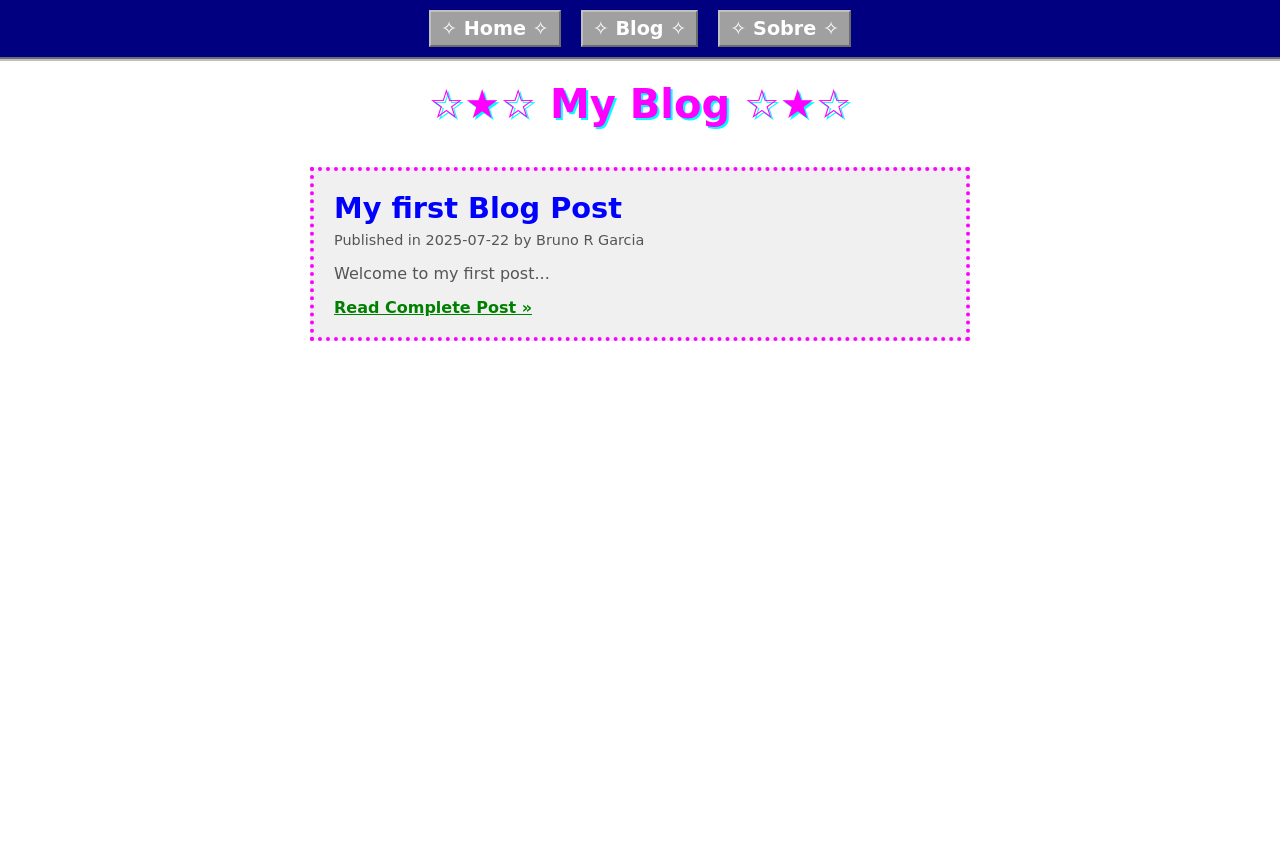
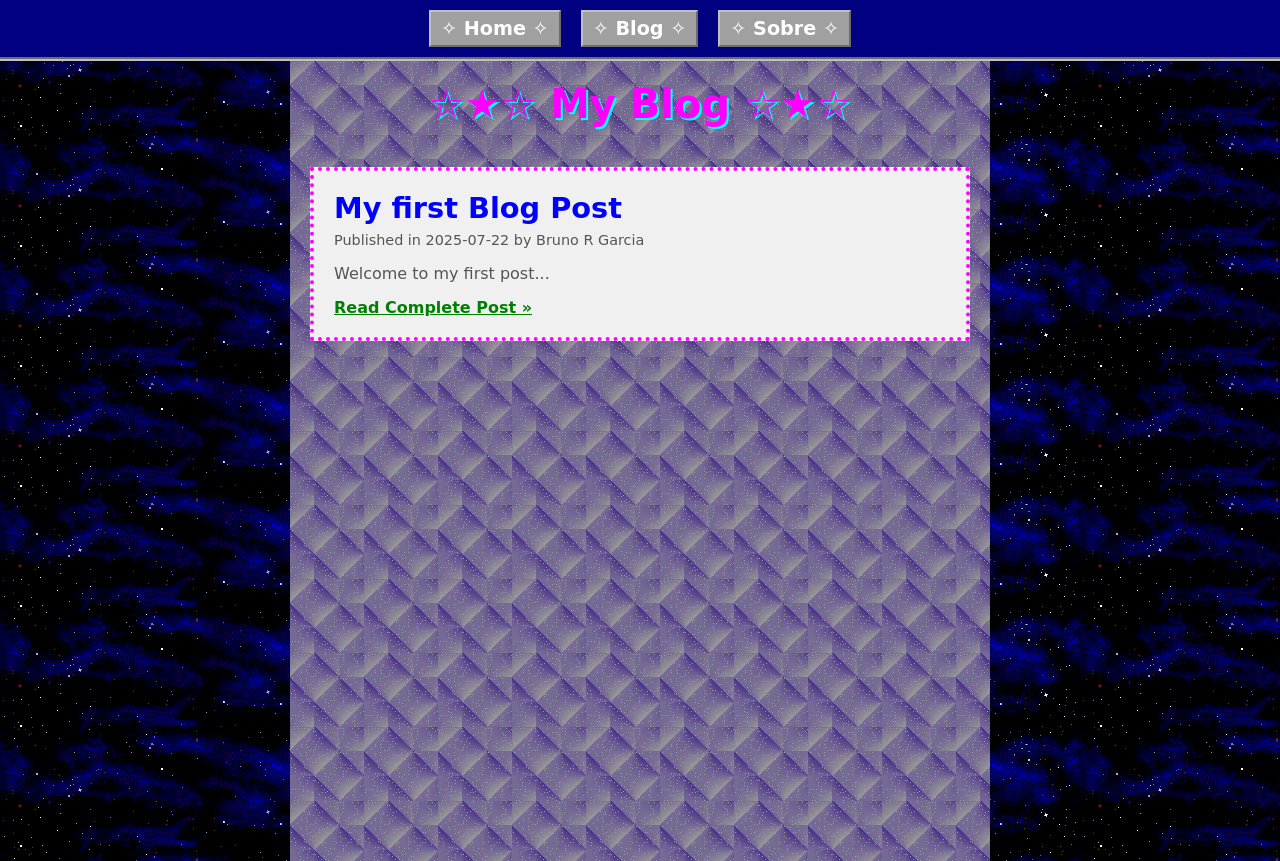
Before and after one commit to BrunoYDev/My-Blog, a Next.js app: page /blog in a window 1280 px wide. Before the commit the page ends 800 px from the top, so only its background shows below. Built offline with nearby package versions, Linux system fonts and the light colour scheme.

Commit message:
Change: post style and background image

```diff
--- a/src/app/blog/blog.module.css
+++ b/src/app/blog/blog.module.css
@@ -1,8 +1,12 @@
 .blogSection {
   width: 100%;
   max-width: 700px;
+  height: 100vh;
   margin: 0 auto;
   padding: 20px;
+   background-image: url('/backgrounds/926glitter.gif');
+  background-repeat: repeat;
+  background-attachment: fixed;
 }
 
 .pageTitle {
--- a/src/app/globals.css
+++ b/src/app/globals.css
@@ -18,7 +18,9 @@ body {
 
 body {
   color: var(--foreground);
-  background: var(--background);
+  background-image: url('/backgrounds/backstar.gif');
+  background-repeat: repeat;
+  background-attachment: fixed;
   font-family: 'Comic Sans MS', cursive;
   -webkit-font-smoothing: antialiased;
   -moz-osx-font-smoothing: grayscale;
```
Also changed, not shown: src/app/blog/[slug]/post.module.css (+20 -1 lines).
